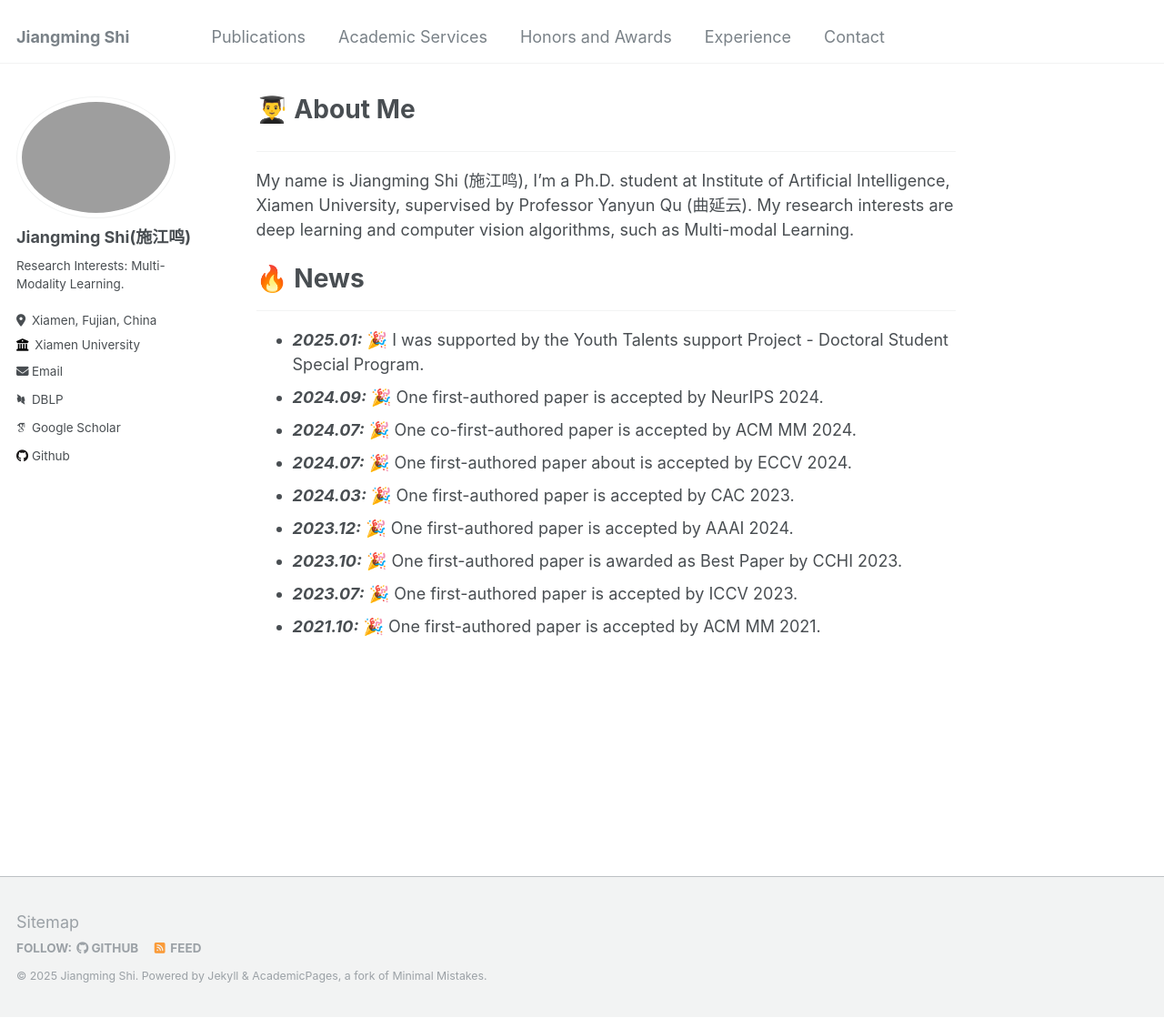
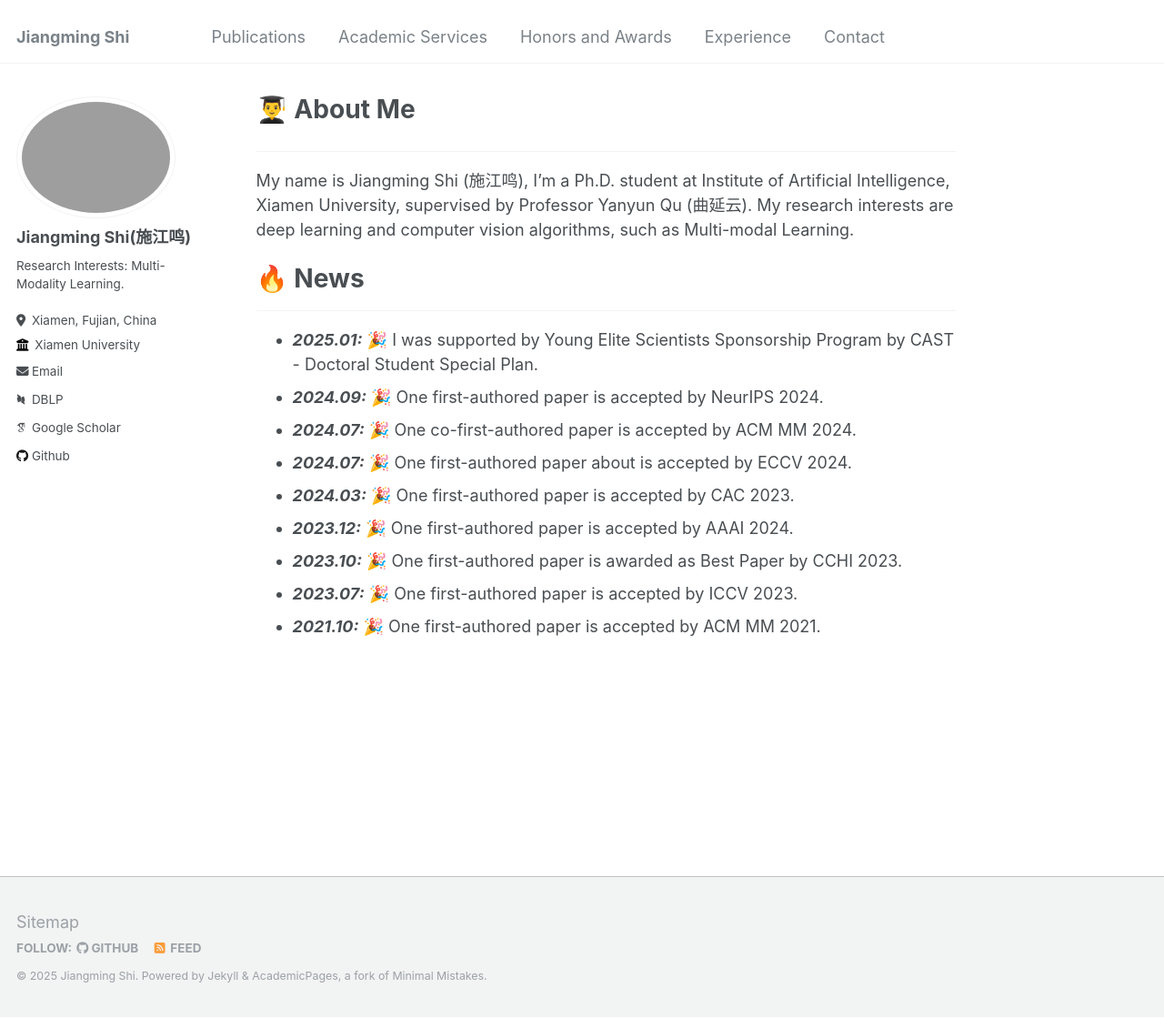
Before and after one commit to shijiangming1/shijiangming1.github.io, a Jekyll site: the page built from _pages/about.md, in a window 1280 px wide and 1119 px high. Shown: the whole window at 91% size. Built offline with Jekyll 4.4.1, drawn with Linux system fonts in a browser that asks for light colours; some web fonts are replaced.

Commit message:
Update about.md

```diff
--- a/_pages/about.md
+++ b/_pages/about.md
@@ -16,7 +16,7 @@ My name is Jiangming Shi (施江鸣), I'm a Ph.D. student at Institute of Artifi
 <hr>
 <ul>
    <li>
-    <strong><i>2025.01:</i></strong> 🎉 I was supported by the Youth Talents support Project - Doctoral Student Special Program.
+    <strong><i>2025.01:</i></strong> 🎉 I was supported by Young Elite Scientists Sponsorship Program by CAST - Doctoral Student Special Plan.
   </li>
    <li>
     <strong><i>2024.09:</i></strong> 🎉 One first-authored paper is accepted by NeurIPS 2024.
```
